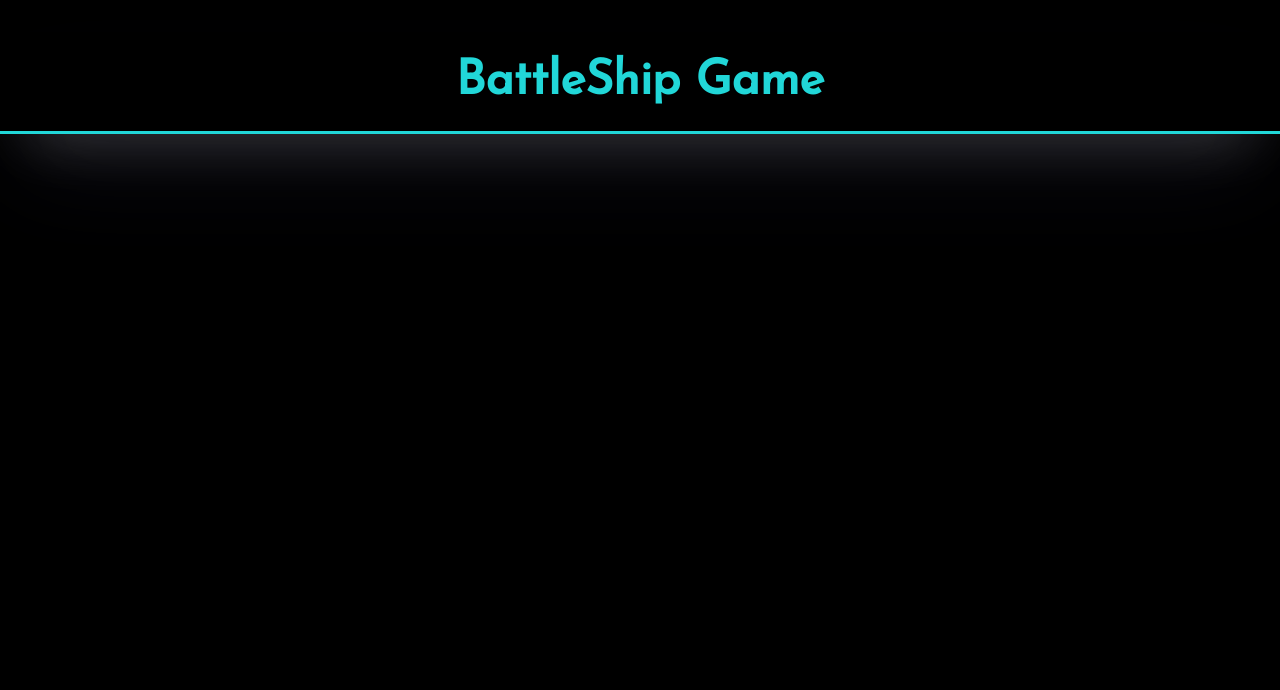
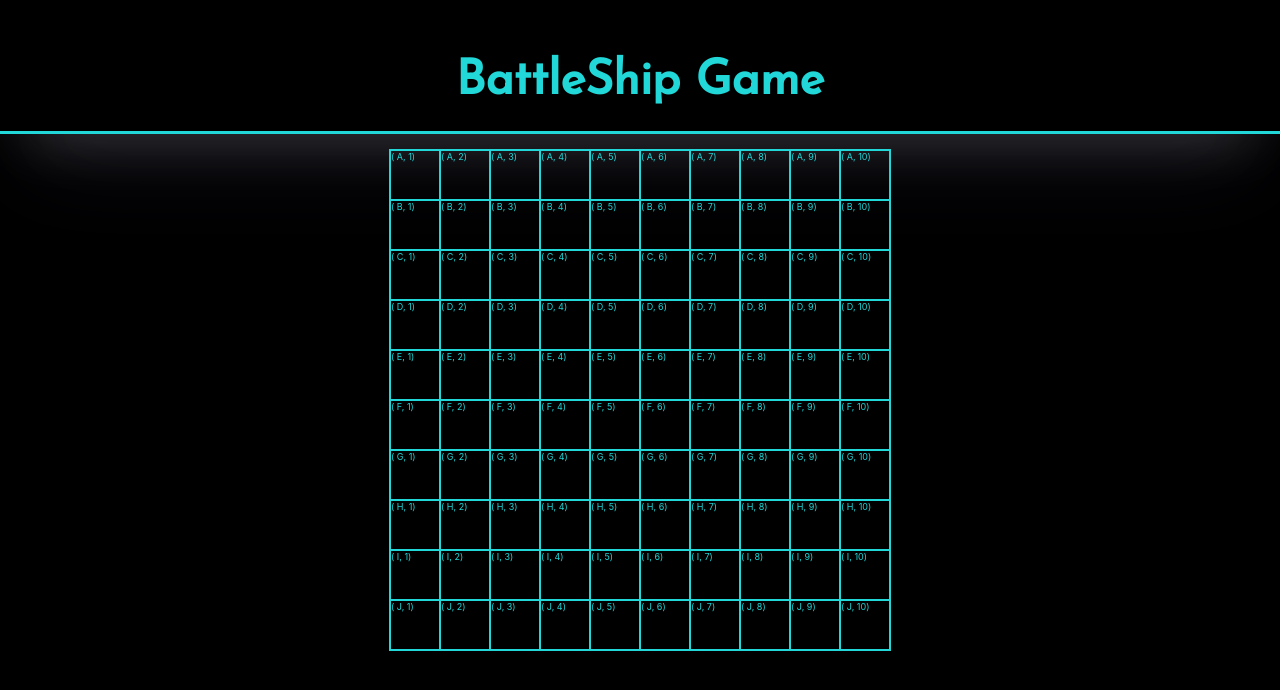
Before and after one commit to LorenaCapraru/battle-ship-game, a React (Create React App) app: page / in a window 1280 px wide. Shown: the top 690 px of the page. Built offline with nearby package versions, Linux system fonts and the light colour scheme.

Commit message:
Task 1 DONE
The board is created with appropriate indexes

```diff
--- a/src/App.js
+++ b/src/App.js
@@ -1,9 +1,11 @@
 import "./App.css";
+import Board from "./components/Board";
 
 function App() {
   return (
     <div className="main">
       <h1 className="title">BattleShip Game</h1>
+      <Board />
     </div>
   );
 }
--- /dev/null
+++ b/src/components/Board.css
@@ -0,0 +1,27 @@
+.board {
+  color: #21d7d8;
+  --board-rows: 10;
+  --board-columns: 10;
+  position: absolute;
+  top: 50%;
+  left: 50%;
+  transform: translate(-50%, -50%);
+  width: 500px;
+  height: 500px;
+  border: 1px solid #21d7d8;
+  display: grid;
+  grid-template-columns: repeat(var(--board-columns), 1fr);
+  grid-template-rows: repeat(var(--board-rows), 1fr);
+}
+
+.cell {
+  border: 1px solid #21d7d8;
+  cursor: crosshair;
+  transition: background-color 0.1s ease-in-out;
+  font-size: xx-small;
+}
+
+.cell:hover {
+  background-color: rgb(33, 215, 216, 255);
+  color: black;
+}
--- /dev/null
+++ b/src/components/Board.jsx
@@ -0,0 +1,26 @@
+import "./Board.css";
+
+const Board = () => {
+  //create a board
+  let board = [];
+  //push in the board pairs of[i,j] which represents the indexes of the cell
+  let count = 0;
+  for (let i = 1; i < 11; i++) {
+    for (let j = 1; j < 11; j++) {
+        //it starts from 'A' and it adds one to pass to the next char every 10 cells
+      board.push([String.fromCharCode("A".charCodeAt(0) + count / 10), j]);
+      count++;
+    }
+  }
+  console.log(board);
+  return (
+    <div className="board">
+      {board.map((cell, index) => (
+        <div key={index} className="cell">
+          ( {String.fromCharCode("A".charCodeAt(0) + index / 10)}, {cell[1]})
+        </div>
+      ))}
+    </div>
+  );
+};
+export default Board;
```
